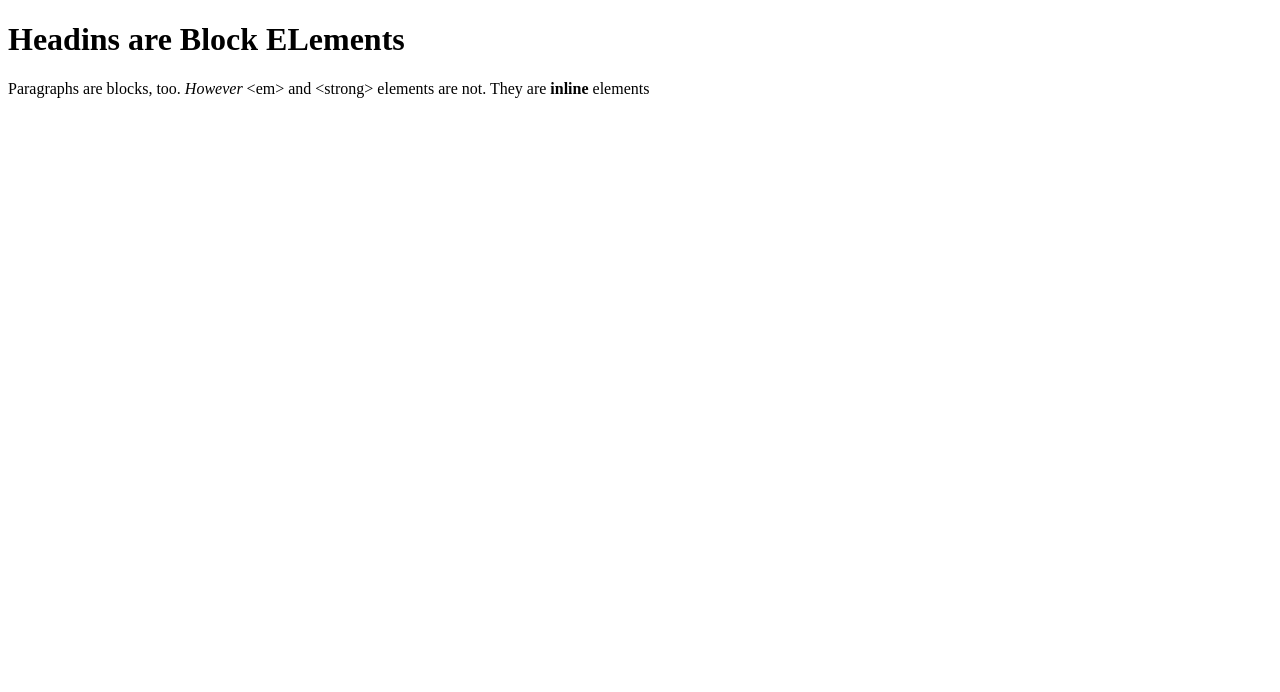
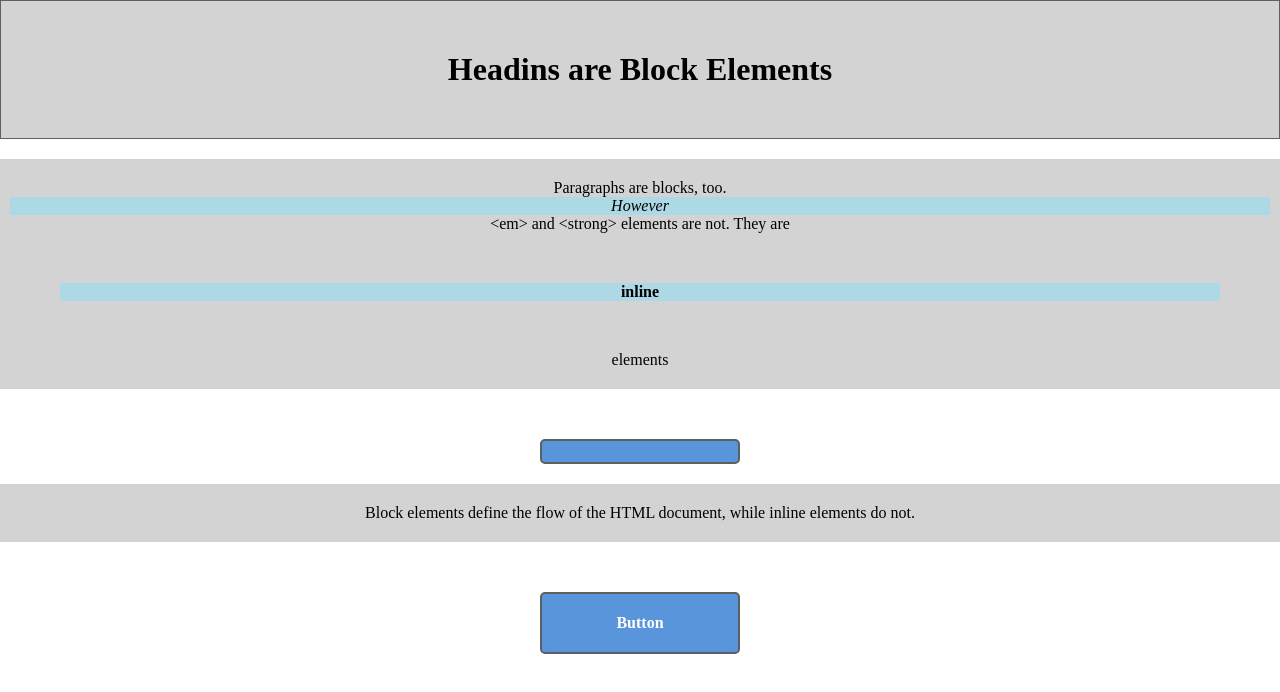
Before and after one commit to GamingN0body/Hello_CSS, a plain HTML site: page css_box_model/boxes.html in a window 1280 px wide. Drawn offline with Linux system fonts and the light colour scheme.

Commit message:
things 2 done
307

```diff
--- a/css_box_model/box-styles.css
+++ b/css_box_model/box-styles.css
@@ -0,0 +1,52 @@
+h1, p {
+    background-color: lightgray;
+}
+
+em, strong {
+    background-color: lightblue;
+    display: block;
+}
+
+h1 {
+    padding: 50px;
+    border: 1px solid #5D6063;
+}
+
+p {
+    padding-top: 20px;
+    padding-bottom: 20px;
+    padding-left: 10px;
+    padding-right: 10px;
+    /*or it could be writen as "padding: 20px 10px; */
+    margin-bottom: 50px;
+    margin-top: 20px;
+    margin-bottom: 50px;
+}
+
+strong {
+    margin: 50px;
+}
+
+div {
+    color: #FFF;
+    background-color: #5995DA;
+    font-weight: bold;
+    padding: 20px;
+    text-align: center;
+    border: 2px solid #5D6063;
+    border-radius: 5px;
+
+    width:200px;
+    box-sizing: border-box;
+    margin: 20px auto;
+  }
+
+body {
+    text-align: center;
+}
+
+* {
+    margin: 0;
+    padding: 0;
+    box-sizing: border-box;
+  }
--- a/css_box_model/boxes.html
+++ b/css_box_model/boxes.html
@@ -4,10 +4,10 @@
     <meta charset="UTF-8">
     <meta name="viewport" content="width=device-width, initial-scale=1.0">
     <title>Document</title>
-    <link rel="stylesheet" href="box-styles.css"/>
+    <link rel="stylesheet" href="/css_box_model/box-styles.css"/>
 </head>
 <body>
-    <h1>Headins are Block ELements</h1>
+    <h1>Headins are Block Elements</h1>
     <p>
         Paragraphs are blocks, too.
         <em>However</em>
@@ -16,5 +16,10 @@
         <strong>inline</strong>
         elements
     </p>
+        <div style='padding-top: 1px'></div>
+    <p>
+        Block elements define the flow of the HTML document, while inline elements do not.
+    </p>
+        <div>Button</div>
 </body>
 </html>
```
Also changed, not shown: hello_css/dummy.html (+1 -1 lines), hello_css/hello-css.html (+1 -1 lines), hello_css/index.html (+1 -1 lines), hello_css/nowhere.html (+1 -4 lines), css_selectors/index.html (added), css_selectors/selectors.css (added).
